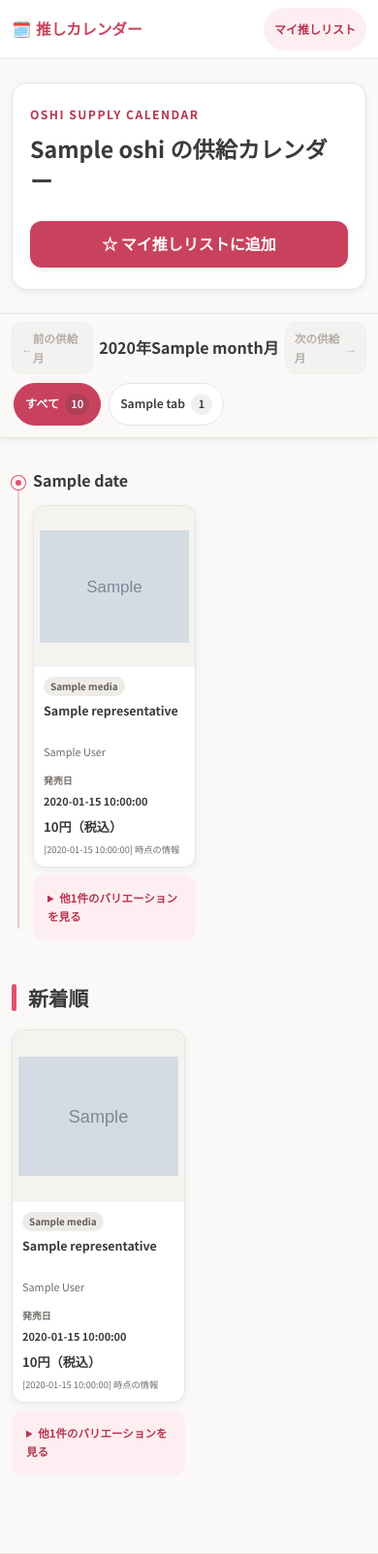
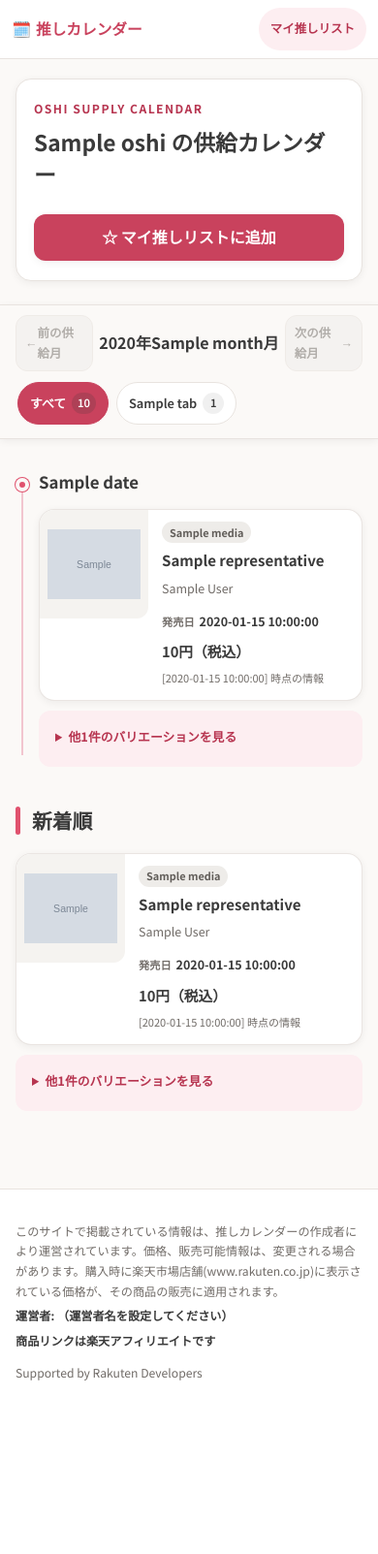
Before and after one commit to wan-9973/oshi-calendar, a FastAPI app: template src/web/templates/oshi.html in a window 390 px wide. Shown: the top 1603 px of the page at 97% size. After the commit the page ends 1424 px from the top, so only its background shows below. Run offline with FastAPI, Linux system fonts and the light colour scheme; the template is opened without the code that fills it: most values are stand-ins (such as "Sample title", 1, 10 or a date in 2020); grey boxes marked "Sample" are stand-in pictures; some web fonts are replaced.

Commit message:
Improve desktop and mobile readability

```diff
--- a/src/web/static/style.css
+++ b/src/web/static/style.css
@@ -195,6 +195,13 @@ main {
 .search-progress { width: min(720px, 100%); margin: 24px auto 0; }
 .search-progress progress { width: 100%; height: 8px; accent-color: var(--accent-hover); }
 .search-progress p { margin: 8px 0 0; }
+.search-hint {
+  position: relative;
+  z-index: 1;
+  margin: 10px auto 0;
+  color: var(--muted);
+  font-size: 0.82rem;
+}
 .search-skeleton { margin-top: 24px; text-align: left; }
 
 .content-section { margin-top: 56px; }
@@ -652,65 +659,134 @@ main {
 }
 @keyframes shimmer { to { transform: translateX(240%); } }
 
+/* PCでは検索と説明を横に並べ、スマホと異なる情報密度を明示する。 */
+@media (min-width: 901px) {
+  .hero-section {
+    display: grid;
+    min-height: 280px;
+    padding: 40px 48px;
+    text-align: left;
+    grid-template-columns: minmax(0, 1fr) minmax(430px, 0.9fr);
+    column-gap: 48px;
+    row-gap: 8px;
+  }
+  .hero-inner {
+    align-self: center;
+    grid-column: 1;
+    grid-row: 1 / 3;
+  }
+  .hero-section h1 {
+    max-width: 610px;
+    margin: 0;
+    font-size: clamp(2rem, 3vw, 2.55rem);
+  }
+  .hero-section .eyebrow { margin-bottom: 12px; }
+  .search-form {
+    align-self: end;
+    margin: 0;
+    grid-column: 2;
+    grid-row: 1;
+  }
+  .search-hint {
+    align-self: start;
+    margin: 2px 0 0;
+    text-align: left;
+    grid-column: 2;
+    grid-row: 2;
+  }
+  .search-progress,
+  .search-skeleton,
+  .hero-section > .error {
+    width: 100%;
+    grid-column: 1 / -1;
+  }
+  .grid,
+  .timeline-grid,
+  .skeleton-grid { grid-template-columns: repeat(3, minmax(0, 1fr)); }
+  .card h3 { font-size: 1rem; }
+}
+
+@media (min-width: 1180px) {
+  .grid,
+  .timeline-grid,
+  .skeleton-grid { grid-template-columns: repeat(4, minmax(0, 1fr)); }
+}
+
 @media (max-width: 600px) {
   :root { --header-height: 60px; }
   .site-header { min-height: var(--header-height); padding: 8px 12px; gap: 8px; flex-wrap: nowrap; }
   .logo { gap: 5px; font-size: 0.98rem; }
   .logo span { font-size: 1rem; }
-  .my-list-link { min-height: 44px; padding: 7px 11px; font-size: 0.75rem; }
-  main { padding: 24px 12px 48px; }
-  .hero-section { margin: 0 0 40px; padding: 36px 14px; border-radius: 18px; }
-  .hero-section h1 { margin-bottom: 20px; font-size: 1.55rem; }
+  .my-list-link { min-height: 44px; padding: 7px 12px; font-size: 0.78rem; }
+  main { padding: 20px 16px 48px; }
+  .hero-section { margin: 0 0 32px; padding: 28px 16px; border-radius: 18px; }
+  .hero-section h1 { margin-bottom: 20px; font-size: 1.42rem; line-height: 1.55; }
+  .hero-section .eyebrow { font-size: 0.74rem; letter-spacing: 0.08em; }
   .desktop-break { display: none; }
   .search-form { min-height: 54px; padding-left: 10px; border-radius: 14px; }
   .search-icon { font-size: 1.35rem; }
-  .search-form input { height: 50px; padding: 0 7px; font-size: 0.82rem; }
+  .search-form input { height: 50px; padding: 0 8px; font-size: 0.92rem; }
   .search-form button { min-width: 68px; min-height: 46px; padding: 8px 13px; }
-  .content-section { margin-top: 44px; }
-  .section-heading-row { align-items: flex-start; flex-direction: column; gap: 4px; }
-  .personalized-section { margin-right: -4px; margin-left: -4px; padding: 22px 12px; }
+  .search-hint { margin-top: 8px; font-size: 0.76rem; }
+  .content-section { margin-top: 40px; }
+  .section-heading-row { align-items: flex-start; flex-direction: column; gap: 8px; }
+  .personalized-section { margin-right: 0; margin-left: 0; padding: 22px 16px; }
   .personalized-grid, .personalized-skeleton {
     display: grid;
-    grid-auto-columns: minmax(158px, 72vw);
+    grid-auto-columns: min(88vw, 330px);
     grid-auto-flow: column;
     grid-template-columns: none;
-    padding: 4px 2px 12px;
+    gap: 14px;
+    padding: 4px 2px 14px;
     overflow-x: auto;
     scroll-snap-type: x proximity;
   }
   .personalized-grid > *, .personalized-skeleton > * { scroll-snap-align: start; }
   .section-title { margin-bottom: 18px; }
-  .grid, .timeline-grid, .skeleton-grid { grid-template-columns: repeat(2, minmax(0, 1fr)); gap: 8px; }
-  .card { border-radius: 13px; }
-  .card-media img { padding: 6px; }
-  .card-body { padding: 10px; }
-  .badge-row { min-height: 20px; margin-bottom: 6px; gap: 4px; }
-  .badge { min-height: 20px; padding: 2px 7px; font-size: 0.62rem; }
-  .card h3 { min-height: calc(1.45em * 2); margin-bottom: 6px; font-size: 0.78rem; line-height: 1.45; }
-  .author { margin-bottom: 8px; font-size: 0.68rem; }
-  .date { align-items: flex-start; margin-bottom: 6px; font-size: 0.68rem; gap: 4px; flex-direction: column; }
-  .detail-label { font-size: 0.62rem; }
-  .upcoming-label { min-height: 20px; padding: 1px 6px; font-size: 0.6rem; }
-  .price { margin-bottom: 6px; font-size: 0.82rem; }
-  .price.unavailable { font-size: 0.62rem; }
-  .fetched { font-size: 0.58rem; }
-  .oshi-hero, .page-heading-card { align-items: stretch; margin-bottom: 24px; padding: 22px 18px; flex-direction: column; }
-  .oshi-hero h1, .page-heading-card h1 { font-size: 1.45rem; }
+  .grid, .timeline-grid, .skeleton-grid { grid-template-columns: minmax(0, 1fr); gap: 16px; }
+  .card {
+    display: grid;
+    min-height: 184px;
+    border-radius: 16px;
+    grid-template-columns: 112px minmax(0, 1fr);
+  }
+  .card-media {
+    width: 112px;
+    height: 112px;
+    align-self: start;
+    border-radius: 15px 0 12px 0;
+  }
+  .card-media img { padding: 8px; }
+  .card-body { min-height: 184px; padding: 12px 14px 14px; }
+  .badge-row { min-height: 22px; margin-bottom: 7px; gap: 5px; }
+  .badge { min-height: 22px; padding: 3px 8px; font-size: 0.68rem; }
+  .card h3 { min-height: 0; margin-bottom: 7px; font-size: 0.94rem; line-height: 1.5; }
+  .author { margin-bottom: 9px; font-size: 0.78rem; }
+  .date { align-items: center; margin-bottom: 7px; font-size: 0.78rem; gap: 5px; flex-direction: row; }
+  .detail-label { font-size: 0.7rem; }
+  .upcoming-label { min-height: 22px; padding: 2px 7px; font-size: 0.66rem; }
+  .price { margin-bottom: 7px; font-size: 0.92rem; }
+  .price.unavailable { font-size: 0.74rem; line-height: 1.55; }
+  .fetched { font-size: 0.69rem; line-height: 1.55; }
+  .oshi-hero, .page-heading-card { align-items: stretch; margin-bottom: 24px; padding: 20px 18px; flex-direction: column; }
+  .oshi-hero h1, .page-heading-card h1 { font-size: 1.42rem; }
+  .page-heading-card .note { font-size: 0.88rem; line-height: 1.75; }
   .favorite-button { width: 100%; min-width: 0; }
-  .calendar-toolbar { margin-right: -12px; margin-left: -12px; padding: 8px 12px 10px; border-right: 0; border-left: 0; border-radius: 0; }
+  .calendar-notice { font-size: 0.86rem; line-height: 1.7; }
+  .calendar-toolbar { margin-right: -16px; margin-left: -16px; padding: 10px 16px 12px; border-right: 0; border-left: 0; border-radius: 0; }
   .month-nav { gap: 6px; }
   .month-nav h2 { font-size: 1rem; }
-  .month-button { min-height: 44px; padding: 6px 9px; font-size: 0.73rem; }
-  .filter-scroller { margin-top: 7px; }
-  .tab { min-height: 44px; padding: 7px 11px; font-size: 0.76rem; }
+  .month-button { min-height: 44px; padding: 7px 9px; font-size: 0.78rem; }
+  .filter-scroller { margin-top: 9px; }
+  .tab { min-height: 44px; padding: 8px 12px; font-size: 0.8rem; }
   .timeline::before { left: 6px; }
-  .timeline-day { padding: 0 0 38px 22px; }
-  .timeline-day > h2 { margin-bottom: 14px; font-size: 1rem; }
+  .timeline-day { padding: 0 0 40px 24px; }
+  .timeline-day > h2 { margin-bottom: 16px; font-size: 1.05rem; }
   .timeline-dot { width: 14px; height: 14px; }
-  .variation-group { gap: 8px; }
-  .variations { padding: 5px; }
-  .variations summary { font-size: 0.72rem; }
-  .variation-grid { grid-template-columns: repeat(2, minmax(0, 1fr)); gap: 6px; }
+  .variation-group { gap: 10px; }
+  .variations { padding: 7px; }
+  .variations summary { font-size: 0.8rem; }
+  .variation-grid { grid-template-columns: minmax(0, 1fr); gap: 10px; }
   .empty-state { min-height: 190px; padding: 24px 16px; }
   .empty-state h2 { font-size: 1.05rem; }
   .my-oshi-card { padding: 18px; }
@@ -726,7 +802,15 @@ main {
   .back-to-top { right: 14px; bottom: 14px; }
   .toast { right: 16px; bottom: 76px; left: 16px; text-align: center; }
   .page-skeleton { padding: 24px 12px; }
-  .skeleton-grid.search-skeleton { grid-template-columns: repeat(3, minmax(0, 1fr)); }
+  .skeleton-grid.search-skeleton { grid-template-columns: repeat(2, minmax(0, 1fr)); }
+}
+
+@media (max-width: 360px) {
+  .logo { font-size: 0.92rem; }
+  .my-list-link { padding-right: 9px; padding-left: 9px; font-size: 0.72rem; }
+  .card { grid-template-columns: 96px minmax(0, 1fr); }
+  .card-media { width: 96px; height: 96px; }
+  .card-body { padding-right: 12px; padding-left: 12px; }
 }
 
 @media (prefers-reduced-motion: reduce) {
--- a/src/web/templates/index.html
+++ b/src/web/templates/index.html
@@ -10,9 +10,10 @@
     <label class="visually-hidden" for="search-input">推しの名前</label>
     <span class="search-icon" aria-hidden="true">⌕</span>
     <input id="search-input" type="search" maxlength="100" autocomplete="off"
-           placeholder="推しの名前（作家・アーティスト・声優など）" required>
+           placeholder="推しの名前を入力" aria-describedby="search-hint" required>
     <button id="search-submit" type="submit"><span class="button-label">検索</span><span class="button-spinner" aria-hidden="true" hidden></span></button>
   </form>
+  <p id="search-hint" class="search-hint">作家・アーティスト・声優などから検索できます</p>
   <div id="search-progress" class="search-progress" hidden>
     <progress id="search-bar" max="8" value="0" aria-labelledby="search-message"></progress>
     <p id="search-message">検索を開始しています</p>
```
Also changed, not shown: tests/test_web_serverless.py (+14 -0 lines).
